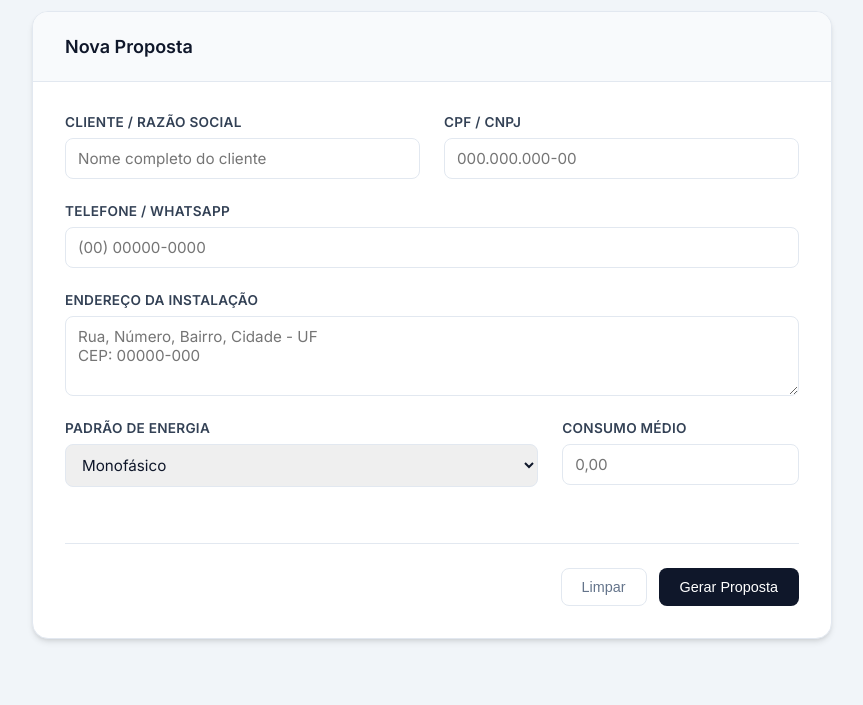
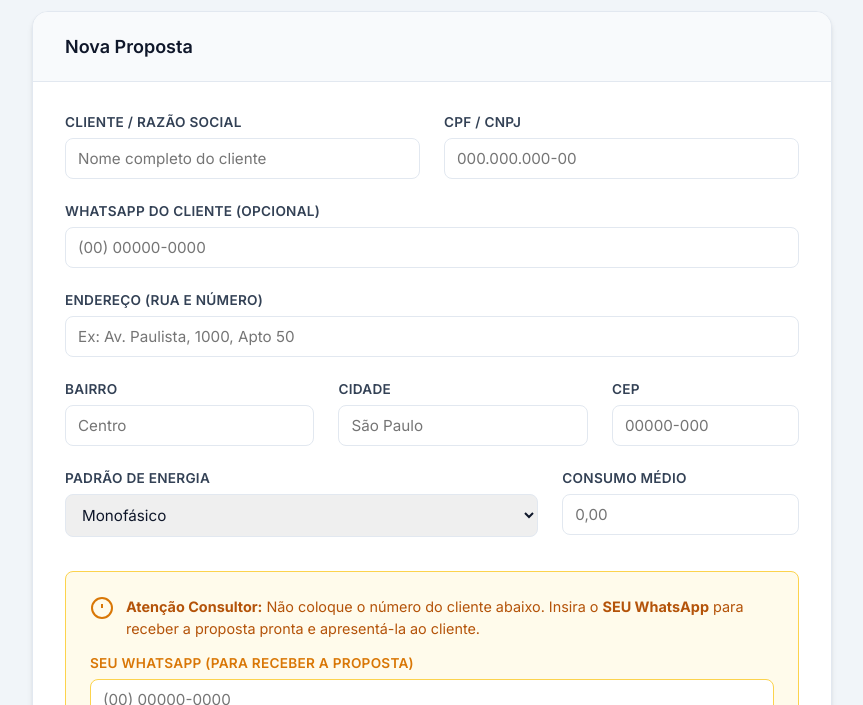
Before and after one commit to doni010520/painel-solar-interno, a plain HTML site: page index.html in a window 1280 px wide. Shown: the part 95-800 px from the top of the page, without its empty margins (208-1071 px from the left). Drawn offline with Linux system fonts and the light colour scheme.

Commit message:
Refactor index.html for improved layout and functionality
Updated styles and improved form structure with new fields.

```diff
--- a/index.html
+++ b/index.html
@@ -19,10 +19,13 @@
             --border: #E2E8F0;
             --text-main: #334155;
             --text-muted: #64748B;
-            --radius: 8px; /* Raio menor para look mais "software" */
+            --radius: 8px;
             --shadow-sm: 0 1px 2px 0 rgb(0 0 0 / 0.05);
             --error-bg: #FEF2F2;
             --error-text: #991B1B;
+            --warning-bg: #FFFBEB;
+            --warning-text: #B45309;
+            --warning-border: #FCD34D;
         }
 
         * { margin: 0; padding: 0; box-sizing: border-box; outline-color: var(--primary); }
@@ -38,7 +41,7 @@
             padding: 40px 20px;
         }
 
-        /* --- NAVBAR SUPERIOR (Estilo Dashboard) --- */
+        /* --- NAVBAR SUPERIOR --- */
         .navbar {
             width: 100%;
             max-width: 800px;
@@ -87,7 +90,7 @@
         /* --- CONTAINER PRINCIPAL --- */
         .container {
             background: var(--surface);
-            max-width: 800px; /* Mais largo para caber bem o endereço */
+            max-width: 800px;
             width: 100%;
             border-radius: 16px;
             box-shadow: 0 4px 6px -1px rgb(0 0 0 / 0.1), 0 2px 4px -2px rgb(0 0 0 / 0.1);
@@ -99,9 +102,6 @@
             padding: 24px 32px;
             border-bottom: 1px solid var(--border);
             background: #F8FAFC;
-            display: flex;
-            justify-content: space-between;
-            align-items: center;
         }
 
         .card-header h2 {
@@ -132,9 +132,17 @@
             gap: 24px;
         }
 
+        /* Grid específica para endereço (Bairro, Cidade, CEP) */
+        .address-grid {
+            display: grid;
+            grid-template-columns: 1fr;
+            gap: 24px;
+        }
+
         @media (min-width: 600px) {
             .row-2 { grid-template-columns: 1fr 1fr; }
             .row-3 { grid-template-columns: 2fr 1fr; }
+            .address-grid { grid-template-columns: 2fr 2fr 1.5fr; } /* Proporção Bairro/Cidade/CEP */
         }
 
         .input-group {
@@ -167,9 +175,27 @@
             box-shadow: 0 0 0 3px rgba(245, 158, 11, 0.1);
         }
 
-        textarea {
-            resize: vertical;
-            min-height: 80px;
+        /* --- ÁREA DE DESTAQUE (Consultor) --- */
+        .consultant-section {
+            background-color: var(--warning-bg);
+            border: 1px solid var(--warning-border);
+            border-radius: var(--radius);
+            padding: 24px;
+            margin-top: 10px;
+        }
+
+        .consultant-note {
+            display: flex;
+            gap: 12px;
+            margin-bottom: 16px;
+            font-size: 0.9rem;
+            color: var(--warning-text);
+            line-height: 1.5;
+        }
+
+        .consultant-note svg {
+            flex-shrink: 0;
+            color: var(--primary-dark);
         }
 
         /* --- BOTÕES DE AÇÃO --- */
@@ -282,7 +308,7 @@
             <form id="proposalForm">
                 <div class="form-grid">
 
-                    <!-- Linha 1: Identificação -->
+                    <!-- Linha 1: Identificação Cliente -->
                     <div class="row-2">
                         <div class="input-group">
                             <label for="nome">Cliente / Razão Social</label>
@@ -294,19 +320,34 @@
                         </div>
                     </div>
 
-                    <!-- Linha 2: Contato (E-mail removido) -->
+                    <!-- Linha 2: Telefone Cliente (agora com label explícito) -->
                     <div class="input-group">
-                        <label for="telefone">Telefone / WhatsApp</label>
-                        <input type="tel" id="telefone" name="telefone" placeholder="(00) 00000-0000" maxlength="15" required>
+                        <label for="telefone">WhatsApp do Cliente (Opcional)</label>
+                        <input type="tel" id="telefone" name="telefone" placeholder="(00) 00000-0000" maxlength="15">
                     </div>
 
-                    <!-- Linha 3: Endereço -->
+                    <!-- SEÇÃO: Endereço Dividido -->
                     <div class="input-group">
-                        <label for="endereco">Endereço da Instalação</label>
-                        <textarea id="endereco" name="endereco" placeholder="Rua, Número, Bairro, Cidade - UF&#10;CEP: 00000-000" required></textarea>
+                        <label for="endereco">Endereço (Rua e Número)</label>
+                        <input type="text" id="endereco" name="endereco" placeholder="Ex: Av. Paulista, 1000, Apto 50" required>
                     </div>
 
-                    <!-- Linha 4: Dados Técnicos (Atualizado) -->
+                    <div class="address-grid">
+                        <div class="input-group">
+                            <label for="bairro">Bairro</label>
+                            <input type="text" id="bairro" name="bairro" placeholder="Centro" required>
+                        </div>
+                        <div class="input-group">
+                            <label for="cidade">Cidade</label>
+                            <input type="text" id="cidade" name="cidade" placeholder="São Paulo" required>
+                        </div>
+                        <div class="input-group">
+                            <label for="cep">CEP</label>
+                            <input type="text" id="cep" name="cep" placeholder="00000-000" maxlength="9" required>
+                        </div>
+                    </div>
+
+                    <!-- Linha: Dados Técnicos -->
                     <div class="row-3">
                         <div class="input-group">
                             <label for="padrao">Padrão de Energia</label>
@@ -319,6 +360,24 @@
                         <div class="input-group">
                             <label for="consumo">Consumo Médio</label>
                             <input type="number" id="consumo" name="consumo" placeholder="0,00" required>
+                        </div>
+                    </div>
+
+                    <!-- SEÇÃO FINAL: Contato do Consultor -->
+                    <div class="consultant-section">
+                        <div class="consultant-note">
+                            <svg width="24" height="24" viewBox="0 0 24 24" fill="none" stroke="currentColor" stroke-width="2">
+                                <circle cx="12" cy="12" r="10"></circle>
+                                <line x1="12" y1="8" x2="12" y2="12"></line>
+                                <line x1="12" y1="16" x2="12.01" y2="16"></line>
+                            </svg>
+                            <span>
+                                <strong>Atenção Consultor:</strong> Não coloque o número do cliente abaixo. Insira o <strong>SEU WhatsApp</strong> para receber a proposta pronta e apresentá-la ao cliente.
+                            </span>
+                        </div>
+                        <div class="input-group">
+                            <label for="whatsapp_consultor" style="color: var(--primary-dark);">Seu WhatsApp (Para receber a proposta)</label>
+                            <input type="tel" id="whatsapp_consultor" name="whatsapp_consultor" placeholder="(00) 00000-0000" maxlength="15" required style="border-color: var(--warning-border); background: white;">
                         </div>
                     </div>
 
@@ -343,22 +402,20 @@
 
     <script>
         // ==========================================
-        // PASSO IMPORTANTE:
-        // 1. Copie a URL do seu Webhook no n8n (Test URL ou Production URL).
-        // 2. Cole DENTRO das aspas abaixo.
-        // Exemplo: const WEBHOOK_URL = "https://n8n.seusite.com/webhook/..."
+        // URL DO N8N
         // ==========================================
-
         const WEBHOOK_URL = "https://benitech-n8n.x3t6qy.easypanel.host/webhook/propostaslevesol";
 
-
-        // Máscaras de Input
-        const inputs = {
+        // Configuração de Máscaras
+        const maskInputs = {
             cpf: document.getElementById('cpf_cnpj'),
-            tel: document.getElementById('telefone')
+            telCliente: document.getElementById('telefone'),
+            cep: document.getElementById('cep'),
+            telConsultor: document.getElementById('whatsapp_consultor')
         };
 
-        inputs.cpf.addEventListener('input', (e) => {
+        // Máscara CPF/CNPJ
+        maskInputs.cpf.addEventListener('input', (e) => {
             let v = e.target.value.replace(/\D/g, "");
             if (v.length > 14) v = v.slice(0, 14);
             if (v.length <= 11) {
@@ -374,10 +431,22 @@
             e.target.value = v;
         });
 
-        inputs.tel.addEventListener('input', (e) => {
+        // Função genérica para máscara de telefone
+        const phoneMask = (e) => {
             let v = e.target.value.replace(/\D/g, "");
             v = v.replace(/^(\d{2})(\d)/g, "($1) $2");
             v = v.replace(/(\d)(\d{4})$/, "$1-$2");
+            e.target.value = v;
+        };
+
+        maskInputs.telCliente.addEventListener('input', phoneMask);
+        maskInputs.telConsultor.addEventListener('input', phoneMask);
+
+        // Máscara CEP
+        maskInputs.cep.addEventListener('input', (e) => {
+            let v = e.target.value.replace(/\D/g, "");
+            if (v.length > 8) v = v.slice(0, 8);
+            v = v.replace(/^(\d{5})(\d)/, "$1-$2");
             e.target.value = v;
         });
 
@@ -400,26 +469,27 @@
             e.preventDefault();
 
             const btn = document.getElementById('submitBtn');
-
-            // 1. Bloqueia botão e mostra spinner
             btn.classList.add('loading');
             btn.disabled = true;
 
-            // 2. Coleta os dados
+            // Coleta os dados detalhados
             const formData = {
                 nome: document.getElementById('nome').value,
                 cpf_cnpj: document.getElementById('cpf_cnpj').value,
-                telefone: document.getElementById('telefone').value,
-                endereco: document.getElementById('endereco').value,
+                telefone_cliente: document.getElementById('telefone').value, // Nome do campo ajustado
+                endereco_completo: {
+                    rua: document.getElementById('endereco').value,
+                    bairro: document.getElementById('bairro').value,
+                    cidade: document.getElementById('cidade').value,
+                    cep: document.getElementById('cep').value
+                },
                 padrao_energia: document.getElementById('padrao').value,
                 consumo_medio: document.getElementById('consumo').value,
+                whatsapp_consultor: document.getElementById('whatsapp_consultor').value, // Novo campo
                 data_solicitacao: new Date().toISOString()
             };
 
             try {
-                // 3. Envia para o n8n
-                // Nota: Se você estiver rodando localmente e o n8n estiver em outro domínio,
-                // você pode ter problemas de CORS. Em produção com domínio configurado, geralmente funciona.
                 const response = await fetch(WEBHOOK_URL, {
                     method: 'POST',
                     headers: {
@@ -430,8 +500,8 @@
                 });
 
                 if (response.ok) {
-                    showToast("Dados enviados para o n8n com sucesso!");
-                    this.reset(); // Limpa o formulário
+                    showToast("Proposta solicitada! Verifique seu WhatsApp em instantes.");
+                    this.reset();
                 } else {
                     throw new Error('Erro no servidor');
                 }
@@ -440,7 +510,6 @@
                 console.error('Erro:', error);
                 showToast("Erro ao conectar com o servidor.", 'error');
             } finally {
-                // 4. Restaura o botão
                 btn.classList.remove('loading');
                 btn.disabled = false;
             }
```
